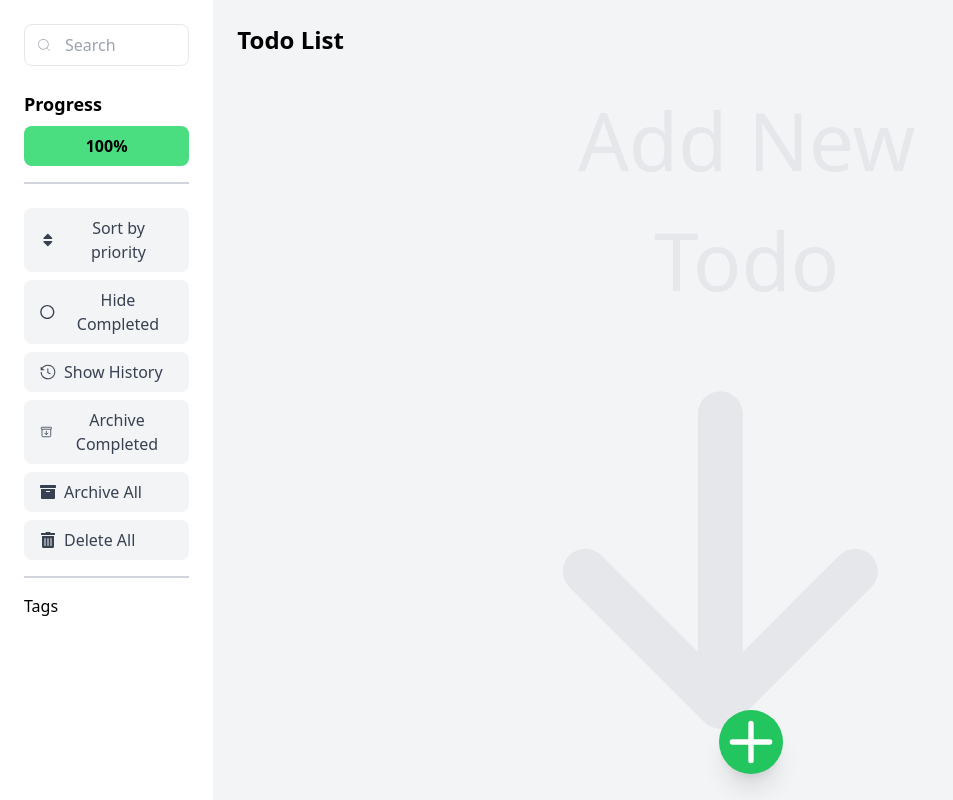
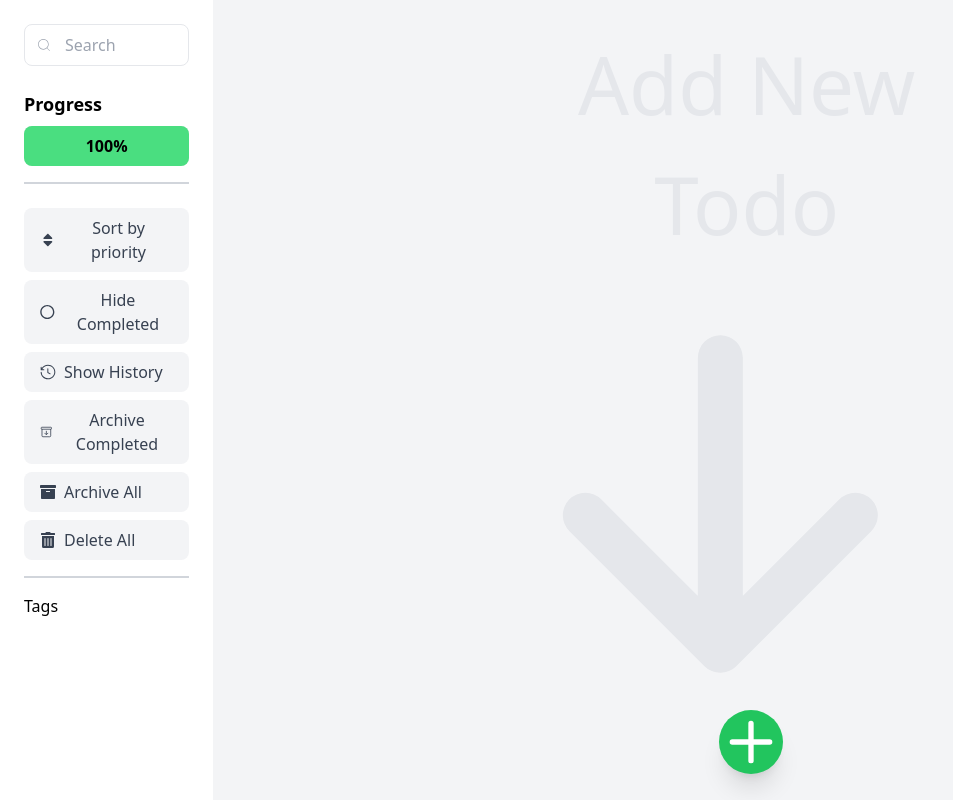
Before and after one commit to kingjulian24/todo-app, a React (Create React App) app: page / in a window 1280 px wide. Shown: the whole page, without its empty margins (0-953 px from the left). Built offline with nearby package versions, Linux system fonts and the light colour scheme.

Commit message:
"Update index.html metadata and TodoApp.js header"

```diff
--- a/public/index.html
+++ b/public/index.html
@@ -7,7 +7,7 @@
     <meta name="theme-color" content="#000000" />
     <meta
       name="description"
-      content="Web site created using create-react-app"
+      content="his is a modern Todo application built with ReactJS. It allows users to manage their tasks efficiently with features such as adding, editing, and deleting todos. The app supports various functionalities including tag management, filtering by completion status, and searching todos by title"
     />
     <link rel="apple-touch-icon" href="%PUBLIC_URL%/logo192.png" />
     <!--
@@ -24,7 +24,7 @@
       work correctly both with client-side routing and a non-root public URL.
       Learn how to configure a non-root public URL by running `npm run build`.
     -->
-    <title>React App</title>
+    <title>Todo List</title>
   </head>
   <body>
     <noscript>You need to enable JavaScript to run this app.</noscript>
--- a/src/components/TodoApp.js
+++ b/src/components/TodoApp.js
@@ -55,7 +55,7 @@ const TodoApp = () => {
       <main
         className={`flex-1 p-4 lg:p-6 relative ${isAddEditOpen ? "lg:w-1/2" : "lg:w-2/3"}`}
       >
-        <h1 className="text-2xl font-bold mb-6">Todo List</h1>
+        <h1 className="text-2xl font-bold mb-6 hidden">TODO LIST</h1>
         <TodoList filteredTodos={filteredTodos} onEdit={handleEditTodo} />
         {filteredTodos.length === 0 && <CallToAction />}
 
```
